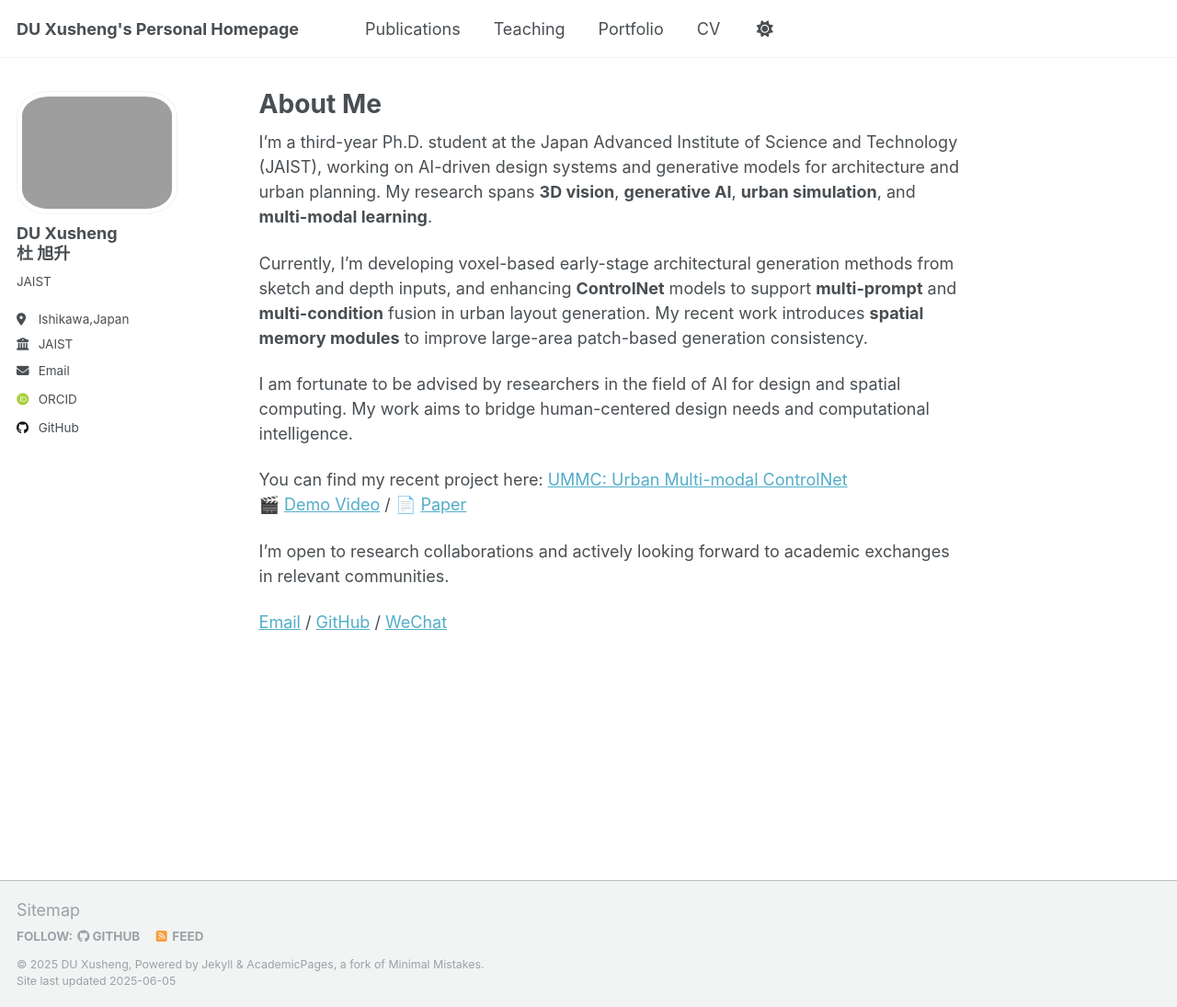
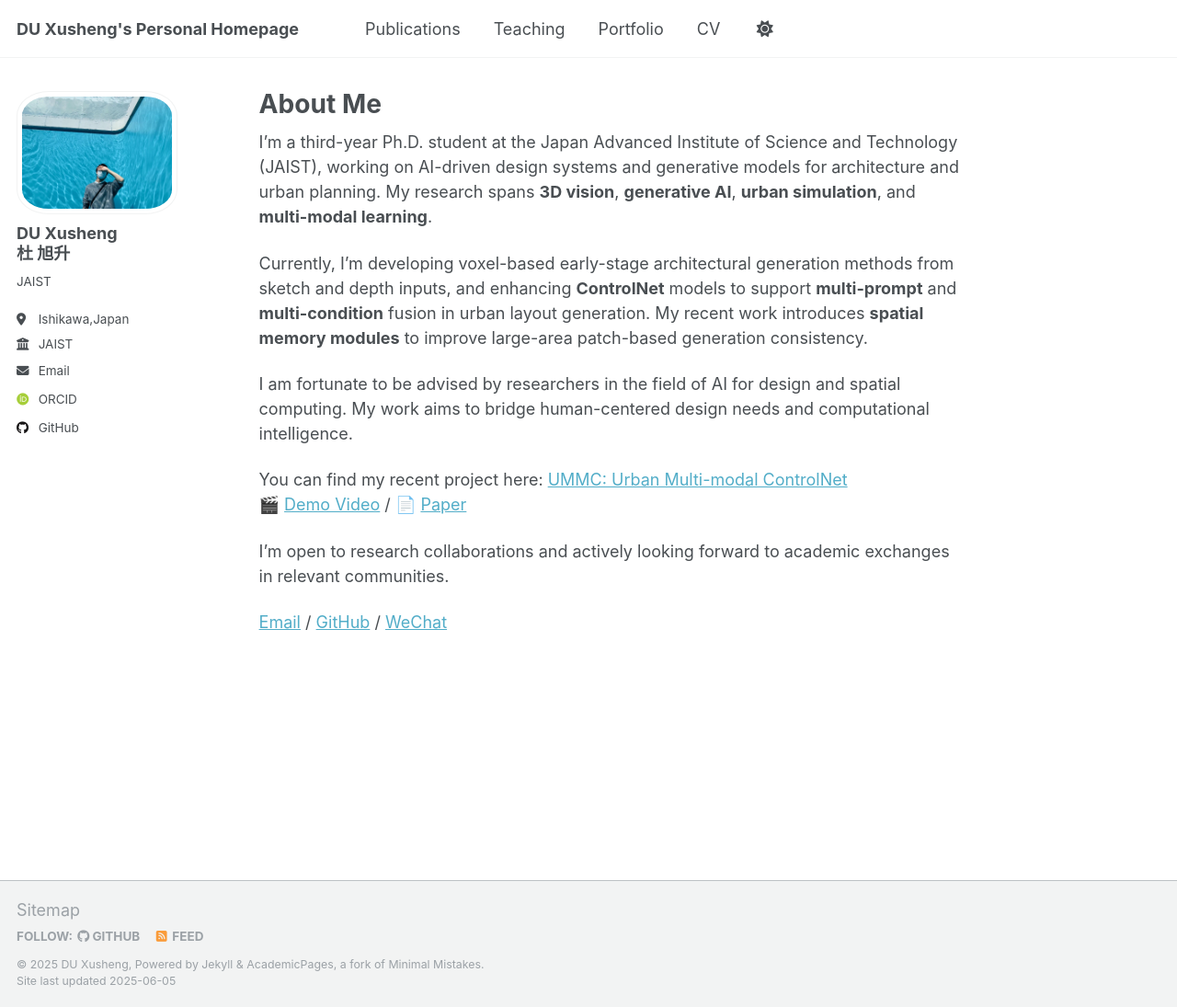
Before and after one commit to ToKyokushou/ToKyokushou.github.io, a Jekyll site: the page built from _pages/about.md, in a window 1280 px wide and 1095 px high. Shown: the whole window at 92% size. Built offline with Jekyll 4.4.1, drawn with Linux system fonts in a browser that asks for light colours; some web fonts are replaced.

Commit message:
Update _config.yml

```diff
--- a/_config.yml
+++ b/_config.yml
@@ -22,7 +22,7 @@ repository               : "ToKyokushou/ToKyokushou.github.io"
 #               Additional customization can be done by editing /_includes/author-profile.html
 author:
   # Biographic information
-  avatar           : "self-image.png"
+  avatar           : "self.png"
   name             : "DU Xusheng <br> 杜  旭升"
   pronouns         : # example: "she/her"
   bio              : "JAIST"
```
